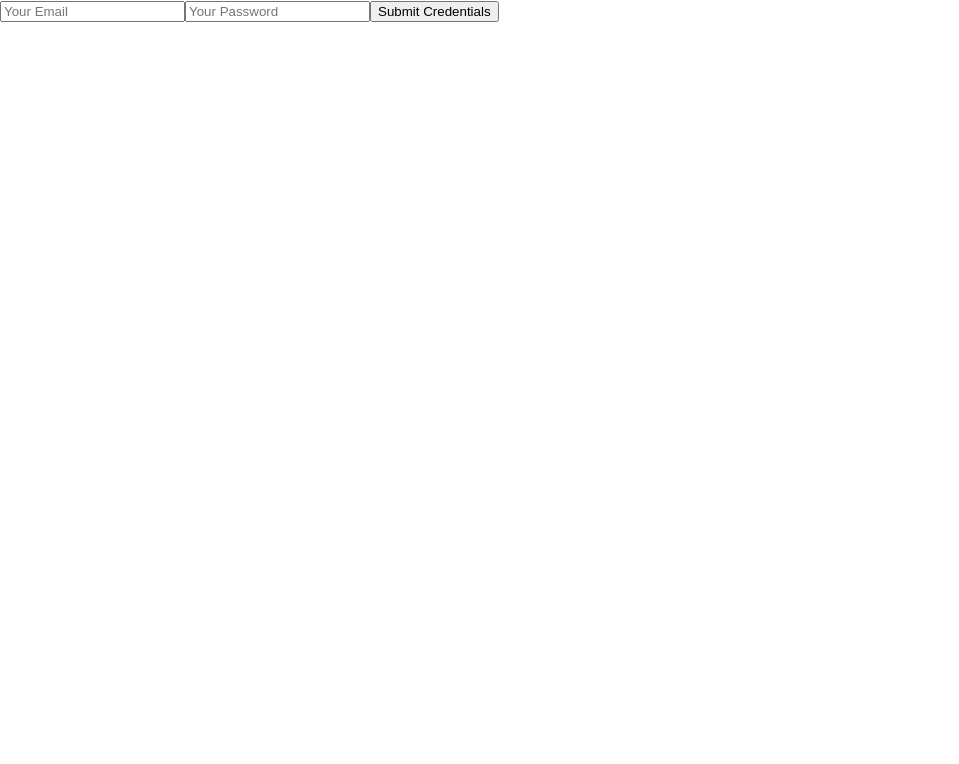
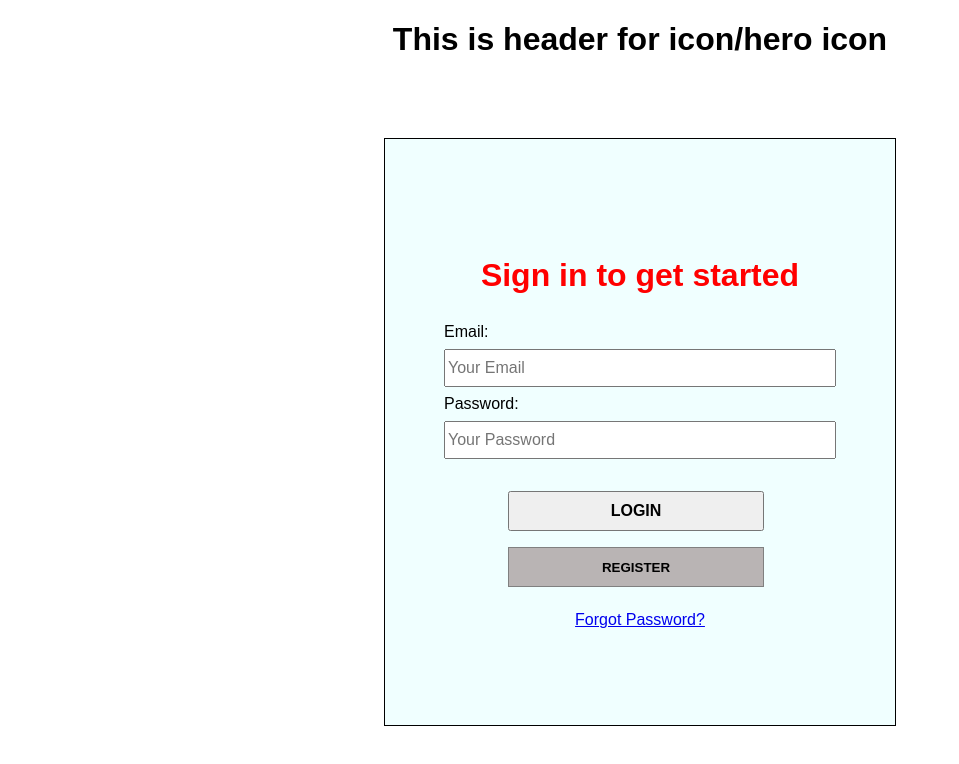
Before and after one commit to Bee-Gin-er16/Optimized-St.-Pet-ER, a React (Create React App) app in the folder frontend/: page / in a window 1280 px wide. Shown: the top 764 px of the page, without its empty margins (0-959 px from the left). Built offline with nearby package versions, Linux system fonts and the light colour scheme; the HTML template or start-up script is replaced by a standard one.

Commit message:
Barebones Login form
Will apply CSS later.

```diff
--- a/frontend/src/components/component_list.jsx
+++ b/frontend/src/components/component_list.jsx
@@ -1,4 +1,5 @@
 import {useState, useEffect} from "react";
+import '../styles/login.css';
 
 const Login = () => {
     const [Email, setEmail] = useState('');
@@ -6,19 +7,39 @@ const Login = () => {
 
     const out = (e) => {
         e.preventDefault();
-        console.log(`Onclicking, We obtained that your email is ${Email} and password is ${Pass} during input`);
+        let emptyFields = []
+        if(!Email){
+          emptyFields.push('Email')
+        }
+        if(!Pass){
+          emptyFields.push('Pass')
+        }
+        if(emptyFields.length > 0){
+          console.log('Please fill in all the fields', emptyFields);
+        } else {
+          console.log(`Onclicking, We obtained that your email is ${Email} and password is ${Pass} during input`);
+        }
     }
 
     return (
         <>
-        <form>
-            <input type="email" value={Email}
-            placeholder="Your Email"
-            onChange={(e) => setEmail(e.target.value)}/>
-            <input type="password" value={Pass}
-            placeholder="Your Password"
-            onChange={(e) => setPass(e.target.value)}/>
-            <button onClick={out}>Submit Credentials</button>
+        <header><h1>This is header for icon/hero icon</h1></header>
+
+        <form className="logcontainer">
+          <h1>Sign in to get started</h1>
+
+          <label htmlFor="Email">Email:</label>
+          <input type="email" value={Email}
+          placeholder="Your Email" className="logemail"
+          onChange={(e) => setEmail(e.target.value)}/>
+          <label htmlFor="Pass">Password:</label>
+          <input type="password" value={Pass}
+          placeholder="Your Password" className="logpass"
+          onChange={(e) => setPass(e.target.value)}/>
+
+          <input type="submit" value="Login" onClick={out}></input>
+          <button>Register</button>
+          <a href="/#">Forgot Password?</a>
         </form>
         </>
     )
--- /dev/null
+++ b/frontend/src/styles/login.css
@@ -0,0 +1,59 @@
+:root {
+    --default-font: "Poppins", sans-serif;
+    --border-check: 1px solid red;
+    --height-space: 10dvh;
+}
+
+* {
+    font-family: var(--default-font);
+}
+
+header, a{
+    text-align: center;
+}
+
+form h1{
+    color: red;
+    text-align: center;
+}
+
+label {
+    display: inline-block;
+    padding: 1dvh 0dvh;
+}
+
+input {
+    display: inline;
+    height: 4dvh;
+    font-size: medium;
+    width: 30dvw;
+}
+
+.logcontainer {
+    display: grid;
+    place-content: center;
+    background-color: azure;
+    border: 1px solid black;
+    margin: 10dvh 30dvw 10dvh 30dvw;
+    align-items: center;
+    padding: 12dvh;
+}
+
+input[type="submit"] , button{
+    margin: 4dvh 5dvw 0 5dvw;
+    height: 5dvh;
+    font-weight: bold;
+    text-transform: uppercase;
+    width: 20dvw;
+}
+
+button {
+    margin: 2dvh 5dvw;
+    background-color: rgb(185, 180, 180);
+    border: 1px solid gray;
+    box-sizing: border-box;
+}
+
+a {
+    margin-top: 1dvh;
+}
```
